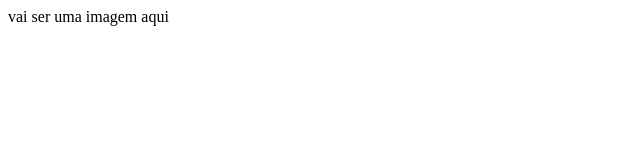
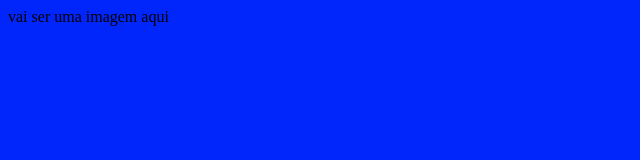
Before and after one commit to daniely09/siteescola, a plain HTML site: page index.html in a window 1280 px wide. Shown: the whole page, without its empty margins (0-640 px from the left). Drawn offline with Linux system fonts and the light colour scheme.

Commit message:
Add files via upload

```diff
--- a/index.html
+++ b/index.html
@@ -5,6 +5,8 @@
 <mate http-equiv="X-UA-compatible" content="IE=edge">
 <mate name="viewport" content="widht=device-widht, initial-scale=1.0">
 <title>document</title>
+<link rel="stylesheet" href="style.css">
+
 </head>
 </body>
 
--- a/style.css
+++ b/style.css
@@ -1 +1 @@
-body {background: #F5F5F5;}
+body {background: #0026fc;}
```
